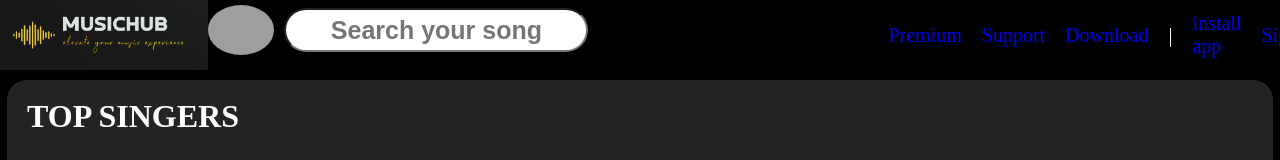
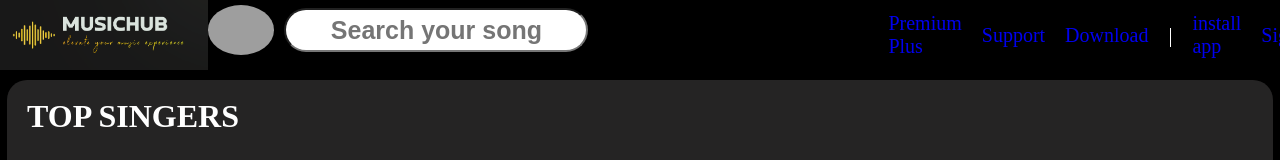
Before and after one commit to dhruvrajsinh9765/MusicHub, a plain HTML site: page index.html in a window 1280 px wide. Shown: the top 160 px of the page. Drawn offline with Linux system fonts and the light colour scheme; grey boxes are pictures that could not be loaded.

Commit message:
Update index.html

```diff
--- a/index.html
+++ b/index.html
@@ -13,7 +13,7 @@
         <img src="logo1.png" id="logo">
         <img src="https://i.pinimg.com/736x/71/89/88/718988215800391b6050182a28ca6810.jpg" id="home">
          <input type="textarea" placeholder="Search your song">
-         <a href="#">Premium</a>
+         <a href="#">Premium Plus</a>
          <a href="#">Support</a>
          <a href="#">Download</a>
          <a>|</a>
```
